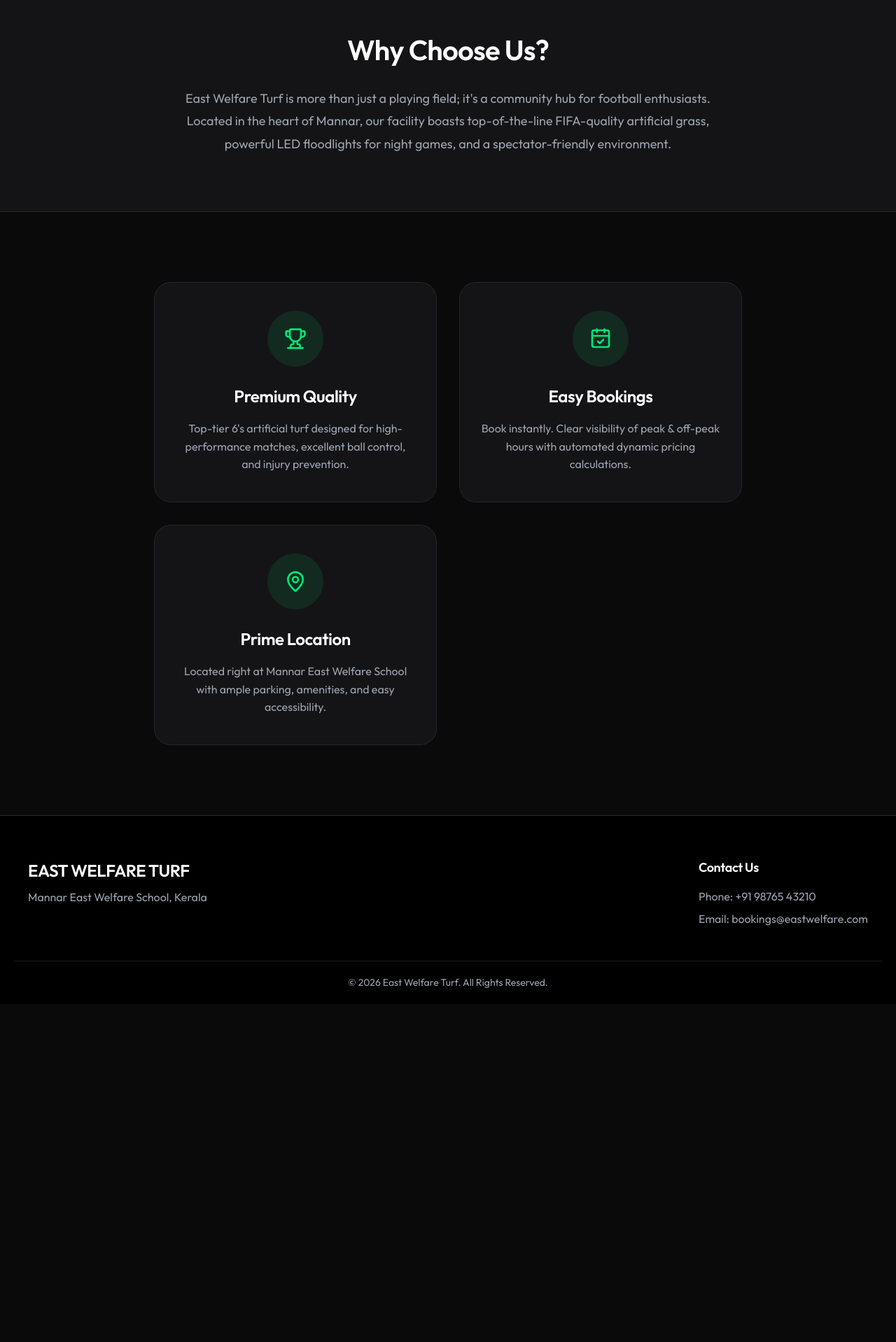
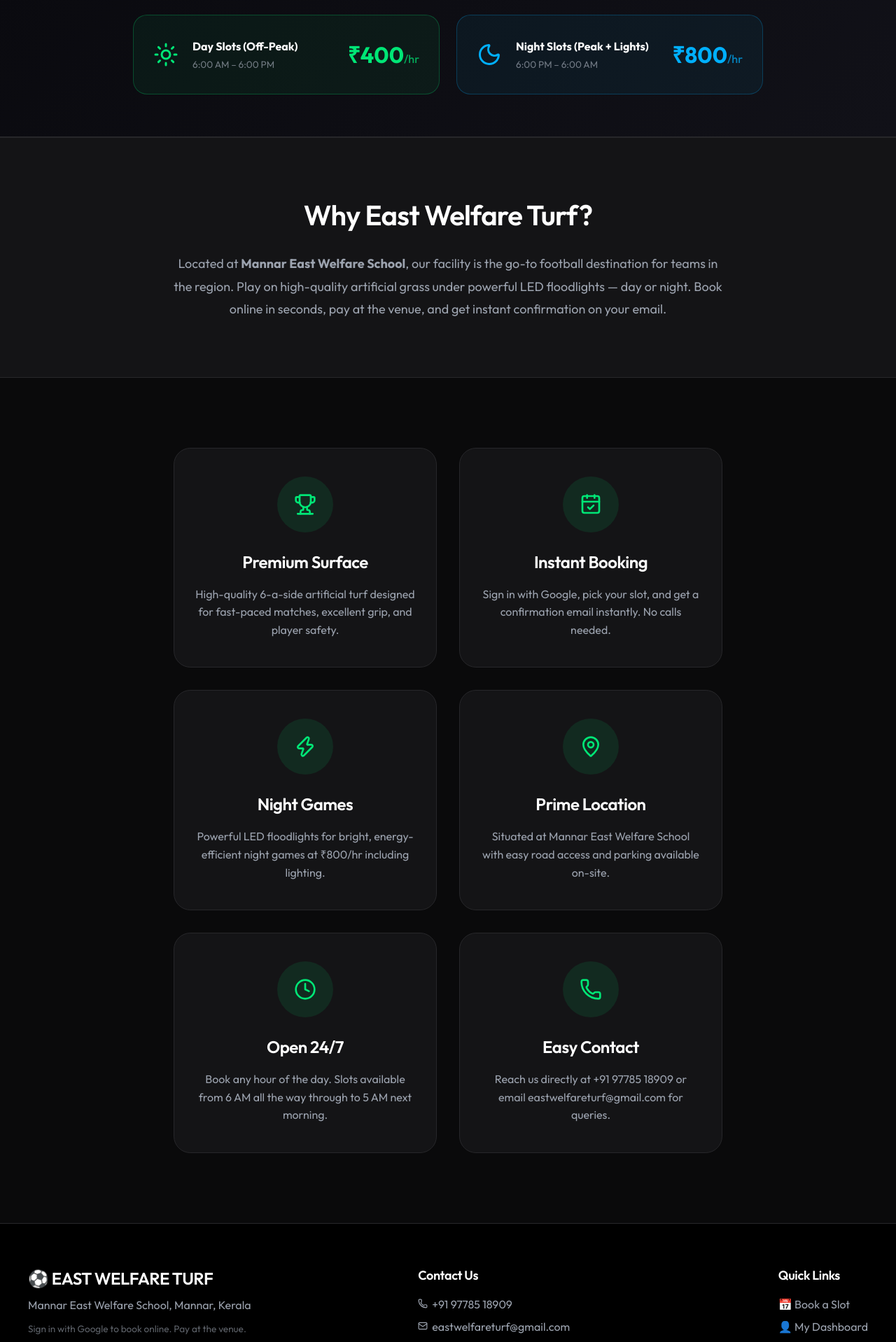
Before and after one commit to sreedevrajendran/TurfManagementSystem, a Next.js app: page / in a window 1280 px wide. Shown: the part 840-2758 px from the top of the page at 70% size. Before the commit the page ends 2275 px from the top, so only its background shows below. Built offline with nearby package versions, Linux system fonts and the light colour scheme; no server answers.

Commit message:
feat: real contact info, pricing banner, 6-feature grid, 3-col footer, live admin data

```diff
--- /dev/null
+++ b/src/app/api/admin/bookings/route.ts
@@ -0,0 +1,19 @@
+import { NextResponse } from "next/server";
+import { getServerSession } from "next-auth";
+import { authOptions } from "@/lib/auth";
+import prisma from "@/lib/prisma";
+
+// GET /api/admin/bookings → all bookings with team + user info
+export async function GET() {
+  const session = await getServerSession(authOptions);
+  if ((session?.user as any)?.role !== "ADMIN") {
+    return NextResponse.json({ error: "Forbidden" }, { status: 403 });
+  }
+
+  const bookings = await prisma.booking.findMany({
+    orderBy: { date: "desc" },
+    include: { team: true, user: true },
+  });
+
+  return NextResponse.json(bookings);
+}
--- a/src/app/page.module.css
+++ b/src/app/page.module.css
@@ -259,3 +259,95 @@
   color: var(--text-secondary);
   font-size: 0.875rem;
 }
+
+/* ── Pricing Banner ── */
+.pricingBanner {
+  padding: 60px 20px;
+  background: linear-gradient(135deg, #0a0a0f 0%, #111118 100%);
+  border-top: 1px solid var(--border-color);
+  border-bottom: 1px solid var(--border-color);
+}
+
+.pricingGrid {
+  max-width: 900px;
+  margin: 0 auto;
+  display: grid;
+  grid-template-columns: 1fr 1fr;
+  gap: 24px;
+}
+
+.priceCard {
+  display: flex;
+  align-items: center;
+  gap: 20px;
+  padding: 32px 28px;
+  border-radius: 20px;
+  border: 1px solid;
+  transition: transform 0.3s ease;
+}
+
+.priceCard:hover {
+  transform: translateY(-4px);
+}
+
+.priceCard.offPeak {
+  background: rgba(0, 230, 118, 0.06);
+  border-color: rgba(0, 230, 118, 0.25);
+  color: #00e676;
+}
+
+.priceCard.peak {
+  background: rgba(0, 176, 255, 0.06);
+  border-color: rgba(0, 176, 255, 0.25);
+  color: #00b0ff;
+}
+
+.priceLabel {
+  font-size: 1rem;
+  font-weight: 700;
+  color: #fff;
+  margin-bottom: 4px;
+}
+
+.priceTime {
+  font-size: 0.85rem;
+  opacity: 0.7;
+  color: var(--text-secondary);
+}
+
+.priceAmount {
+  margin-left: auto;
+  font-size: 2rem;
+  font-weight: 900;
+}
+
+.priceAmount span {
+  font-size: 1rem;
+  font-weight: 500;
+  opacity: 0.7;
+}
+
+/* ── Footer Links Column ── */
+.footerLinks h4 {
+  font-size: 1.125rem;
+  color: #fff;
+  margin-bottom: 16px;
+}
+
+.footerLinks a:hover {
+  color: var(--primary-accent) !important;
+}
+
+@media (max-width: 640px) {
+  .pricingGrid {
+    grid-template-columns: 1fr;
+  }
+
+  .priceCard {
+    flex-wrap: wrap;
+  }
+
+  .priceAmount {
+    margin-left: 0;
+  }
+}
--- a/src/app/page.tsx
+++ b/src/app/page.tsx
@@ -3,7 +3,7 @@
 import Image from 'next/image';
 import Link from 'next/link';
 import { motion } from 'framer-motion';
-import { MapPin, Trophy, CalendarCheck, LogIn, User } from 'lucide-react';
+import { MapPin, Trophy, CalendarCheck, LogIn, User, Phone, Mail, Clock, Sun, Moon, Zap } from 'lucide-react';
 import { useSession, signIn } from 'next-auth/react';
 import styles from './page.module.css';
 
@@ -12,10 +12,7 @@ export default function Home() {
 
   const containerVariants = {
     hidden: { opacity: 0 },
-    visible: {
-      opacity: 1,
-      transition: { staggerChildren: 0.2 }
-    }
+    visible: { opacity: 1, transition: { staggerChildren: 0.2 } }
   };
 
   const itemVariants = {
@@ -25,16 +22,16 @@ export default function Home() {
 
   return (
     <main className={styles.main}>
+      {/* ── HERO ── */}
       <section className={styles.hero}>
         <Image
           src="/hero.png"
-          alt="East Welfare Turf"
+          alt="East Welfare Turf - Premium Football Ground Mannar"
           fill
           priority
           className={styles.heroImage}
         />
         <div className={styles.heroOverlay} />
-
         <motion.div
           className={styles.heroContent}
           initial="hidden"
@@ -43,18 +40,18 @@ export default function Home() {
         >
           <motion.div variants={itemVariants} className={styles.badgeWrapper}>
             <span className={styles.badge}>
-              <MapPin size={16} className={styles.badgeIcon} /> Mannar East Welfare School
+              <MapPin size={16} className={styles.badgeIcon} /> Mannar East Welfare School, Kerala
             </span>
           </motion.div>
           <motion.h1 variants={itemVariants} className={styles.title}>EAST WELFARE TURF</motion.h1>
           <motion.p variants={itemVariants} className={styles.subtitle}>
-            Experience premium 6-a-side artificial grass football under the lights. Fast bookings, dynamic pricing, and seamless team management.
+            Premium 6-a-side football on high-quality artificial grass with LED floodlights.
+            Fast bookings, dynamic pricing — play day or night.
           </motion.p>
           <motion.div variants={itemVariants} className={styles.ctaWrapper}>
             <Link href="/book" className={styles.ctaButton}>
-               Book Your Turf Now
+              ⚽ Book Your Slot Now
             </Link>
-
             {session ? (
               <Link href="/dashboard" className={styles.ghostButton}>
                 <User size={20} style={{ marginRight: 8 }} /> My Dashboard
@@ -68,17 +65,53 @@ export default function Home() {
         </motion.div>
       </section>
 
+      {/* ── PRICING BANNER ── */}
+      <section className={styles.pricingBanner}>
+        <div className={styles.pricingGrid}>
+          <motion.div
+            className={`${styles.priceCard} ${styles.offPeak}`}
+            initial={{ opacity: 0, x: -40 }}
+            whileInView={{ opacity: 1, x: 0 }}
+            viewport={{ once: true }}
+            transition={{ duration: 0.6 }}
+          >
+            <Sun size={36} />
+            <div>
+              <div className={styles.priceLabel}>Day Slots (Off-Peak)</div>
+              <div className={styles.priceTime}>6:00 AM – 6:00 PM</div>
+            </div>
+            <div className={styles.priceAmount}>₹400<span>/hr</span></div>
+          </motion.div>
+          <motion.div
+            className={`${styles.priceCard} ${styles.peak}`}
+            initial={{ opacity: 0, x: 40 }}
+            whileInView={{ opacity: 1, x: 0 }}
+            viewport={{ once: true }}
+            transition={{ duration: 0.6 }}
+          >
+            <Moon size={36} />
+            <div>
+              <div className={styles.priceLabel}>Night Slots (Peak + Lights)</div>
+              <div className={styles.priceTime}>6:00 PM – 6:00 AM</div>
+            </div>
+            <div className={styles.priceAmount}>₹800<span>/hr</span></div>
+          </motion.div>
+        </div>
+      </section>
+
+      {/* ── WHY US ── */}
       <section className={styles.infoSection}>
         <div className={styles.infoContent}>
-          <h2>Why Choose Us?</h2>
+          <h2>Why East Welfare Turf?</h2>
           <p>
-            East Welfare Turf is more than just a playing field; it's a community hub for football enthusiasts.
-            Located in the heart of Mannar, our facility boasts top-of-the-line FIFA-quality artificial grass,
-            powerful LED floodlights for night games, and a spectator-friendly environment.
+            Located at <strong>Mannar East Welfare School</strong>, our facility is the go-to football destination
+            for teams in the region. Play on high-quality artificial grass under powerful LED floodlights —
+            day or night. Book online in seconds, pay at the venue, and get instant confirmation on your email.
           </p>
         </div>
       </section>
 
+      {/* ── FEATURES ── */}
       <section className={styles.featuresSection}>
         <motion.div
           initial={{ opacity: 0, y: 50 }}
@@ -89,36 +122,88 @@ export default function Home() {
         >
           <div className={styles.featureCard}>
             <div className={styles.iconBox}><Trophy size={32} /></div>
-              <h3>Premium Quality</h3>
-              <p>Top-tier 6's artificial turf designed for high-performance matches, excellent ball control, and injury prevention.</p>
+            <h3>Premium Surface</h3>
+            <p>High-quality 6-a-side artificial turf designed for fast-paced matches, excellent grip, and player safety.</p>
           </div>
           <div className={styles.featureCard}>
             <div className={styles.iconBox}><CalendarCheck size={32} /></div>
-              <h3>Easy Bookings</h3>
-              <p>Book instantly. Clear visibility of peak & off-peak hours with automated dynamic pricing calculations.</p>
+            <h3>Instant Booking</h3>
+            <p>Sign in with Google, pick your slot, and get a confirmation email instantly. No calls needed.</p>
+          </div>
+          <div className={styles.featureCard}>
+            <div className={styles.iconBox}><Zap size={32} /></div>
+            <h3>Night Games</h3>
+            <p>Powerful LED floodlights for bright, energy-efficient night games at ₹800/hr including lighting.</p>
           </div>
           <div className={styles.featureCard}>
             <div className={styles.iconBox}><MapPin size={32} /></div>
             <h3>Prime Location</h3>
-              <p>Located right at Mannar East Welfare School with ample parking, amenities, and easy accessibility.</p>
+            <p>Situated at Mannar East Welfare School with easy road access and parking available on-site.</p>
+          </div>
+          <div className={styles.featureCard}>
+            <div className={styles.iconBox}><Clock size={32} /></div>
+            <h3>Open 24/7</h3>
+            <p>Book any hour of the day. Slots available from 6 AM all the way through to 5 AM next morning.</p>
+          </div>
+          <div className={styles.featureCard}>
+            <div className={styles.iconBox}><Phone size={32} /></div>
+            <h3>Easy Contact</h3>
+            <p>Reach us directly at +91 97785 18909 or email eastwelfareturf@gmail.com for queries.</p>
           </div>
         </motion.div>
       </section>
 
+      {/* ── FOOTER ── */}
       <footer className={styles.footer}>
         <div className={styles.footerContent}>
           <div className={styles.footerBrand}>
-            <h3>EAST WELFARE TURF</h3>
-            <p>Mannar East Welfare School, Kerala</p>
+            <h3>⚽ EAST WELFARE TURF</h3>
+            <p>Mannar East Welfare School, Mannar, Kerala</p>
+            <p style={{ marginTop: 12, fontSize: '0.85rem', opacity: 0.6 }}>
+              Sign in with Google to book online. Pay at the venue.
+            </p>
           </div>
+
           <div className={styles.footerContact}>
             <h4>Contact Us</h4>
-            <p>Phone: +91 98765 43210</p>
-            <p>Email: bookings@eastwelfare.com</p>
+            <p>
+              <Phone size={14} style={{ display: 'inline', marginRight: 6 }} />
+              <a href="tel:+919778518909" style={{ color: 'inherit', textDecoration: 'none' }}>
+                +91 97785 18909
+              </a>
+            </p>
+            <p>
+              <Mail size={14} style={{ display: 'inline', marginRight: 6 }} />
+              <a href="mailto:eastwelfareturf@gmail.com" style={{ color: 'inherit', textDecoration: 'none' }}>
+                eastwelfareturf@gmail.com
+              </a>
+            </p>
+            <p>
+              <MapPin size={14} style={{ display: 'inline', marginRight: 6 }} />
+              Mannar East Welfare School, Kerala
+            </p>
+          </div>
+
+          <div className={styles.footerLinks}>
+            <h4>Quick Links</h4>
+            <Link href="/book" style={{ display: 'block', color: 'var(--text-secondary)', textDecoration: 'none', marginBottom: 8 }}>
+              📅 Book a Slot
+            </Link>
+            <Link href="/dashboard" style={{ display: 'block', color: 'var(--text-secondary)', textDecoration: 'none', marginBottom: 8 }}>
+              👤 My Dashboard
+            </Link>
+            <a href="https://wa.me/919778518909" target="_blank" rel="noopener noreferrer"
+              style={{ display: 'block', color: '#25D366', textDecoration: 'none', marginBottom: 8 }}>
+              💬 WhatsApp Us
+            </a>
           </div>
         </div>
+
         <div className={styles.footerBottom}>
-          <p>&copy; {new Date().getFullYear()} East Welfare Turf. All Rights Reserved.</p>
+          <p>© {new Date().getFullYear()} East Welfare Turf · Mannar, Kerala · All Rights Reserved</p>
+          <p style={{ marginTop: 4, fontSize: '0.78rem', opacity: 0.5 }}>
+            Built with ❤️ for the football community
+          </p>
         </div>
       </footer>
     </main>
```
Also changed, not shown: src/app/admin/page.module.css (+50 -1 lines), src/app/admin/page.tsx (+150 -155 lines). Lines whose indentation alone changed are shown as unchanged.
